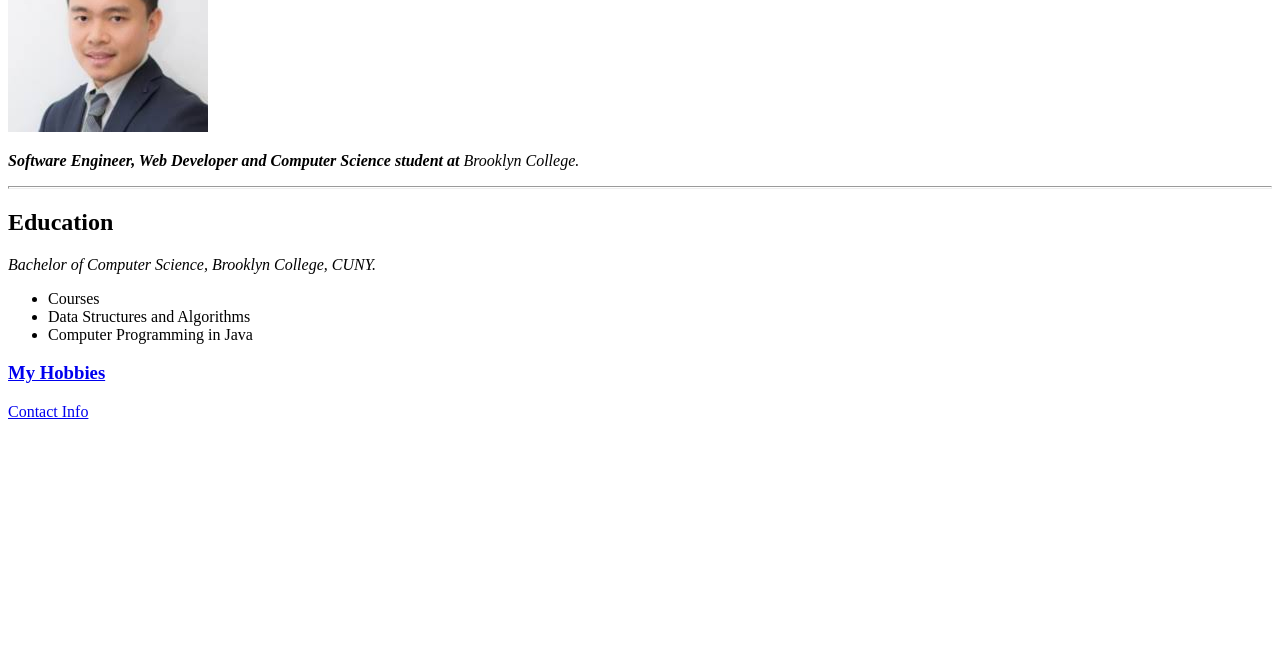
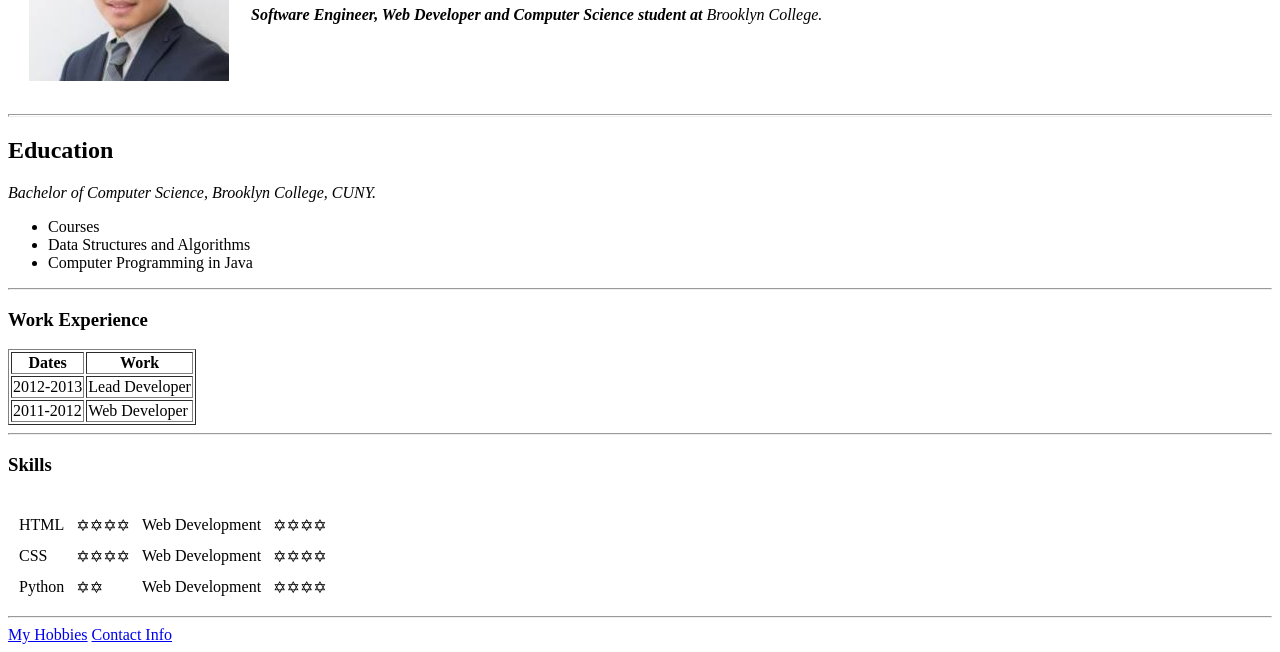
Before and after one commit to EricSei/demo-web-projects, a plain HTML site: page HTML-PersonalSite/index.html in a window 1280 px wide. Shown: the part 148-800 px from the top of the page. Drawn offline with Linux system fonts and the light colour scheme.

Commit message:
Updated contact.html

```diff
--- a/HTML-PersonalSite/index.html
+++ b/HTML-PersonalSite/index.html
@@ -5,9 +5,15 @@
 	<title>Eric's Personal Site</title>
 </head>
 <body>
-	<a href="https://www.facebook.com/ericnawnaw"><h1>Ah Hpu Sei</h1></a>
-	<img src="images/ahhpusei.jpg" alt="Ah Hpu Sei's Profile Picture">
-	<p><em><strong>Software Engineer, Web Developer and Computer Science student at </strong> Brooklyn College.</em></p>
+	<table cellspacing="20px">
+		<tr>
+			<td><img src="images/ahhpusei.jpg" alt="Ah Hpu Sei's Profile Picture"></td>
+			<td><a href="https://www.facebook.com/ericnawnaw"><h1>Ah Hpu Sei</h1></a>
+				<p><em><strong>Software Engineer, Web Developer and Computer Science student at </strong> Brooklyn College.</em></p>
+
+			</td>
+		</tr>
+	</table>
 	<hr size="3">
 	<h2>Education</h2>
 	<p><em>Bachelor of Computer Science, Brooklyn College, CUNY. </em></p>
@@ -16,7 +22,66 @@
 		<li>Data Structures and Algorithms </li>
 		<li>Computer Programming in Java</li>
 	</ul>
-	<a href="hobbies.html"><h3>My Hobbies</h3></a>
+	<hr>
+
+	<h3>Work Experience</h3>
+	<table border="1">
+		<thead>
+			<tr>
+				<th>Dates</th>
+				<th>Work</th>
+			</tr>
+		</thead>
+		<tbody>
+			<tr>
+				<td>2012-2013</td>
+				<td>Lead Developer</td>
+			</tr>
+			<tr>
+				<td>2011-2012</td>
+				<td>Web Developer</td>
+			</tr>
+		</tbody>
+	</table>
+	<hr>
+
+	<h3>Skills</h3>
+	<table cellspacing="10">
+		<tr></tr>
+		<tr>
+			<td>
+				HTML
+			</td>
+			<td> ✡✡✡✡</td>
+			<td>
+				Web Development
+			</td>
+			<td>✡✡✡✡</td>
+		</tr>
+		<tr>
+			<td>
+				CSS
+			</td>
+			<td> ✡✡✡✡</td>
+			<td>
+				Web Development
+			</td>
+			<td>✡✡✡✡</td>
+		</tr>
+		<tr>
+			<td>
+				Python
+			</td>
+			<td> ✡✡</td>
+			<td>
+				Web Development
+			</td>
+			<td>✡✡✡✡</td>
+		</tr>
+	</table>
+	<hr>
+
+	<a href="hobbies.html">My Hobbies</a>
 	<a href="contact.html"> Contact Info </a>
 
 
```
Also changed, not shown: HTML-PersonalSite/contact.html (+13 -1 lines).
